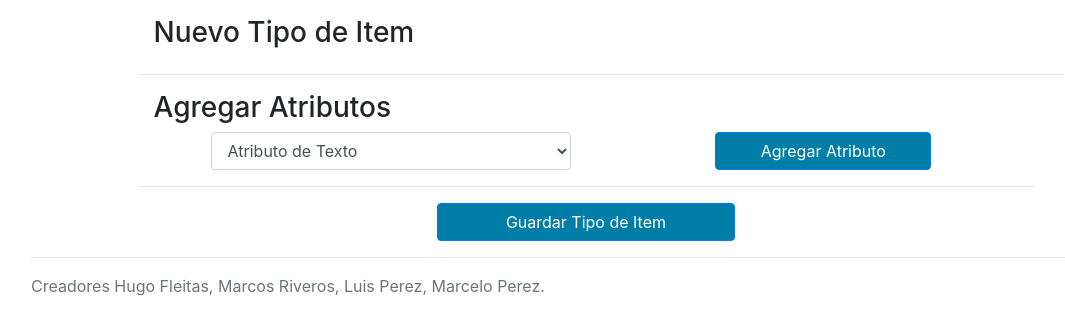
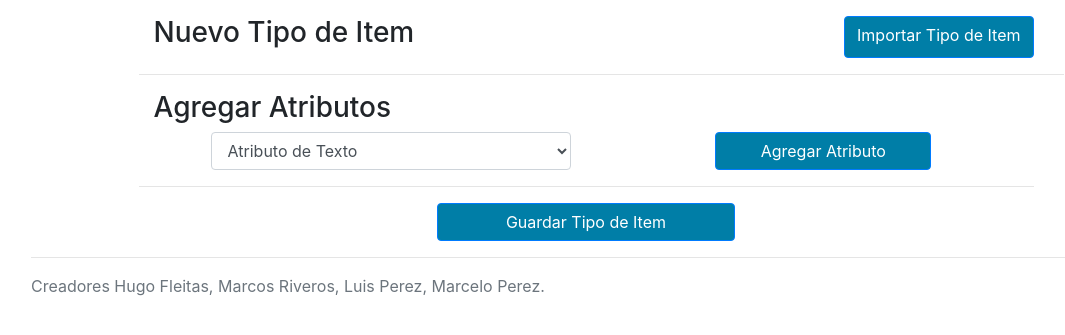
Before and after one commit to marceperez99/proyecto_is2, a Django app: template gestion_de_tipo_de_item/templates/gestion_de_tipo_de_item/nuevo_tipo_de_item.html in a window 1280 px wide. Shown: the part 58-393 px from the top of the page, without its empty margins (54-1119 px from the left). Run offline with Django 3.2, Linux system fonts and the light colour scheme; the template is opened without the code that fills it, so the values that code supplies are empty; some libraries are stand-ins or nearby versions.

Commit message:
Agrega un boton para importar fase.
Signed-off-by: Hugo Fleitas <hugofleitasbus@gmail.com>

```diff
--- a/gestion_de_tipo_de_item/templates/gestion_de_tipo_de_item/nuevo_tipo_de_item.html
+++ b/gestion_de_tipo_de_item/templates/gestion_de_tipo_de_item/nuevo_tipo_de_item.html
@@ -14,7 +14,8 @@
     <div class="container mt-3">
         <form method="POST" class="mx-auto col-12 col-md-10 row">
             {% csrf_token %}
-            <h3 class="col-12">Nuevo Tipo de Item</h3>
+            <h3 class="col-auto">Nuevo Tipo de Item</h3>
+            <a href = "www.google.com" class="btn btn-primary bg-color-accent ml-auto">Importar Tipo de Item</a>
             <hr class="col-12">
             <div class="col-12">
                 {{form|crispy}}
--- a/gestion_de_tipo_de_item/views.py
+++ b/gestion_de_tipo_de_item/views.py
@@ -57,6 +57,7 @@ def nuevo_tipo_de_item_view(request, proyecto_id, fase_id):
                 all_valid = all_valid and form.is_valid()
 
             if all_valid:
+                # TODO: Sobrecargar el save del form.
                 guardar_tipo_de_item(tipo_de_item, fase, request.user)
                 guardar_atributos(atributos_forms, tipo_de_item)
 
```
